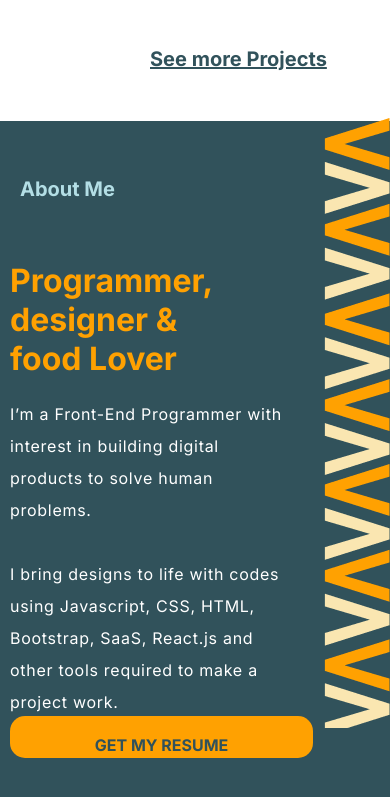
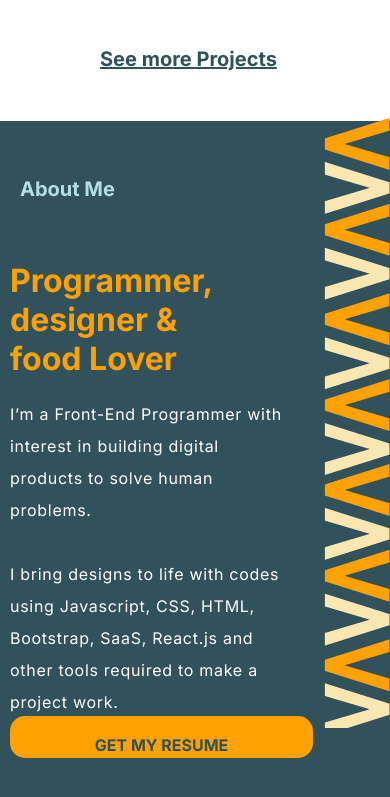
Before and after one commit to jimmylee2021/Portfolio-website, a plain HTML site: page index.html in a window 390 px wide. Shown: the part 2759-3556 px from the top of the page. Drawn offline with Linux system fonts and the light colour scheme.

Commit message:
committed

```diff
--- a/css/index.css
+++ b/css/index.css
@@ -472,6 +472,9 @@ color: var(--grey);
     .footer p {
         font-size: 8px;
     }
+    .see{
+        margin-left: 50px;
+    }
 
 
 
```
